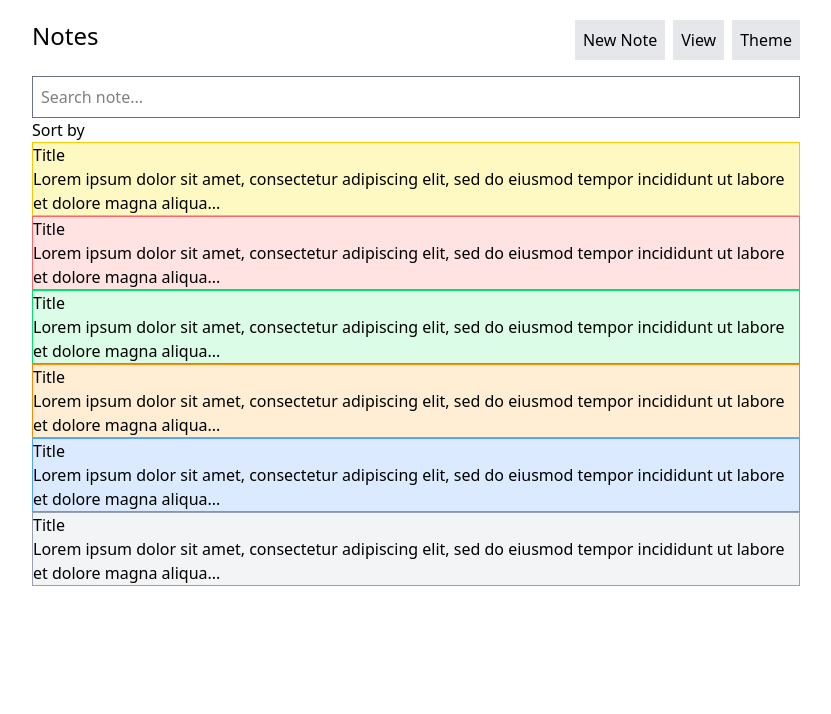
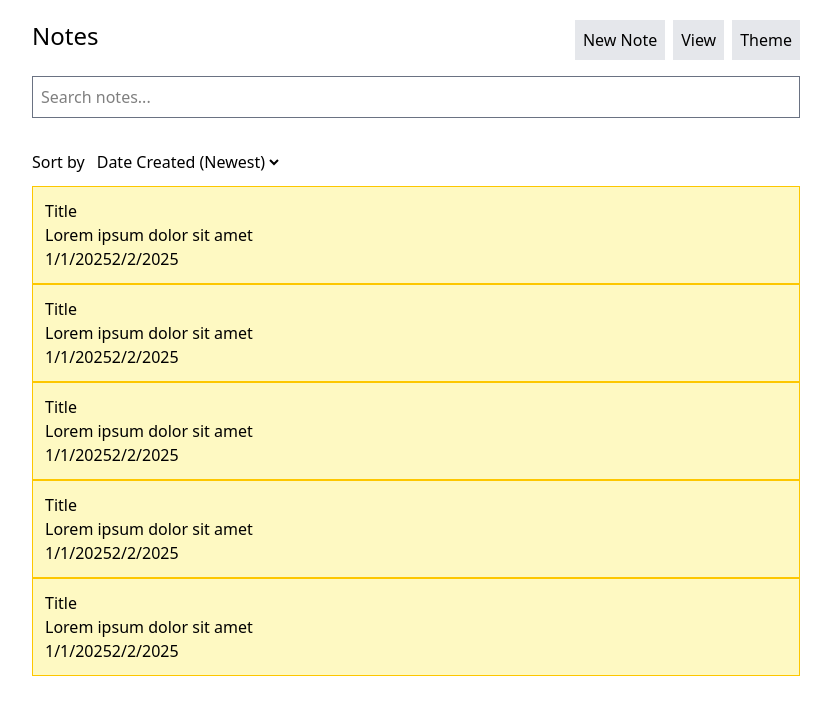
Before and after one commit to mangoPixel1/react-notes-app, a React (Vite) app in the folder notepad/: page / in a window 1280 px wide. Shown: the top 714 px of the page, without its empty margins (224-1055 px from the left). Built offline with nearby package versions, Linux system fonts and the light colour scheme.

Commit message:
Notepad - Notes reducer and context setup

```diff
--- a/notepad/src/App.jsx
+++ b/notepad/src/App.jsx
@@ -1,5 +1,7 @@
 import { useState } from "react";
 import "./App.css";
+
+import { NotesProvider } from "./NotesContext";
 
 // Components
 import Header from "./components/Header";
@@ -9,12 +11,14 @@ function App() {
   const [count, setCount] = useState(0);
 
   return (
-    <div className="flex justify-center p-5 sm:px-10">
-      <div className="w-full max-w-3xl">
-        <Header />
-        <NotesView />
+    <NotesProvider>
+      <div className="flex justify-center p-5 sm:px-10">
+        <div className="w-full max-w-3xl">
+          <Header />
+          <NotesView />
+        </div>
       </div>
-    </div>
+    </NotesProvider>
   );
 }
 
--- /dev/null
+++ b/notepad/src/NotesContext.jsx
@@ -0,0 +1,42 @@
+import { useReducer, createContext } from "react";
+
+export const NotesContext = createContext();
+
+const initialState = {
+  notesList: [],
+};
+
+function notesReducer(state, action) {
+  switch (action.type) {
+    case "ADD_NOTE":
+      const newDate = Date.now();
+      const noteObj = {
+        id: crypto.randomUUID(),
+        creationDate: newDate,
+        lastEdited: newDate,
+        title: action.payload.title,
+        body: action.payload.body,
+        color: action.payload.color,
+      };
+
+      return { ...state, notesList: [...state.notesList, noteObj] };
+    default:
+      return state;
+  }
+}
+
+export function NotesProvider({ children }) {
+  const [state, dispatch] = useReducer(notesReducer, initialState);
+
+  function addNote() {}
+
+  function removeNote() {}
+
+  function editNote() {}
+
+  return (
+    <NotesContext.Provider value={{ notes: state.notesList }}>
+      {children}
+    </NotesContext.Provider>
+  );
+}
--- a/notepad/src/components/NoteCard.jsx
+++ b/notepad/src/components/NoteCard.jsx
@@ -1,24 +1,27 @@
 import React from "react";
 
-function NoteCard({ color }) {
-  const colors = {
+function NoteCard({ title, body, color, creationDate, lastEdited }) {
+  /*const colors = {
     yellow: "border border-yellow-400 bg-yellow-100",
     red: "border border-red-400 bg-red-100",
     green: "border border-green-400 bg-green-100",
     orange: "border border-orange-400 bg-orange-100",
     blue: "border border-blue-400 bg-blue-100",
     gray: "border border-gray-400 bg-gray-100",
-  };
+  };*/
 
   return (
-    <div className={`border border-${color}-400 bg-${color}-100`}>
-      <h1>Title</h1>
-      <p>
-        Lorem ipsum dolor sit amet, consectetur adipiscing elit, sed do eiusmod
-        tempor incididunt ut labore et dolore magna aliqua...
-      </p>
+    <div className={`p-3 border border-${color}-400 bg-${color}-100`}>
+      <h1>{title}</h1>
+      <p>{body}</p>
+      <span>{creationDate}</span>
+      <span>{lastEdited}</span>
     </div>
   );
 }
 
 export default NoteCard;
+
+// Title
+// Lorem ipsum dolor sit amet, consectetur adipiscing elit, sed do eiusmod
+//tempor incididunt ut labore et dolore magna aliqua...
--- a/notepad/src/components/NotesView.jsx
+++ b/notepad/src/components/NotesView.jsx
@@ -5,14 +5,29 @@ import NoteCard from "./NoteCard";
 
 function NotesView() {
   return (
-    <div>
-      <p>Sort by</p>
-      <NoteCard color={"yellow"} />
-      <NoteCard color={"red"} />
-      <NoteCard color={"green"} />
-      <NoteCard color={"orange"} />
-      <NoteCard color={"blue"} />
-      <NoteCard color={"gray"} />
+    <div className="mt-8">
+      <div className="mb-3">
+        <label htmlFor="sortBy" className="mr-2">
+          Sort by
+        </label>
+        <select name="sortBy" id="sortBy">
+          <option value="date-created-newest">{`Date Created (Newest)`}</option>
+          <option value="date-created-oldest">{`Date Created (Oldest)`}</option>
+          <option value="last-edited">Last Edited</option>
+          <option value="color">Color</option>
+        </select>
+      </div>
+
+      {[...Array(5)].map((_, i) => (
+        <NoteCard
+          key={i}
+          title={"Title"}
+          body={"Lorem ipsum dolor sit amet"}
+          creationDate={"1/1/2025"}
+          lastEdited={"2/2/2025"}
+          color={"yellow"}
+        />
+      ))}
     </div>
   );
 }
--- a/notepad/src/components/Search.jsx
+++ b/notepad/src/components/Search.jsx
@@ -6,7 +6,7 @@ function Search() {
       id="search"
       name="search"
       type="text"
-      placeholder="Search note..."
+      placeholder="Search notes..."
       className="w-full border border-gray-500 px-2 py-2"
     />
   );
```
